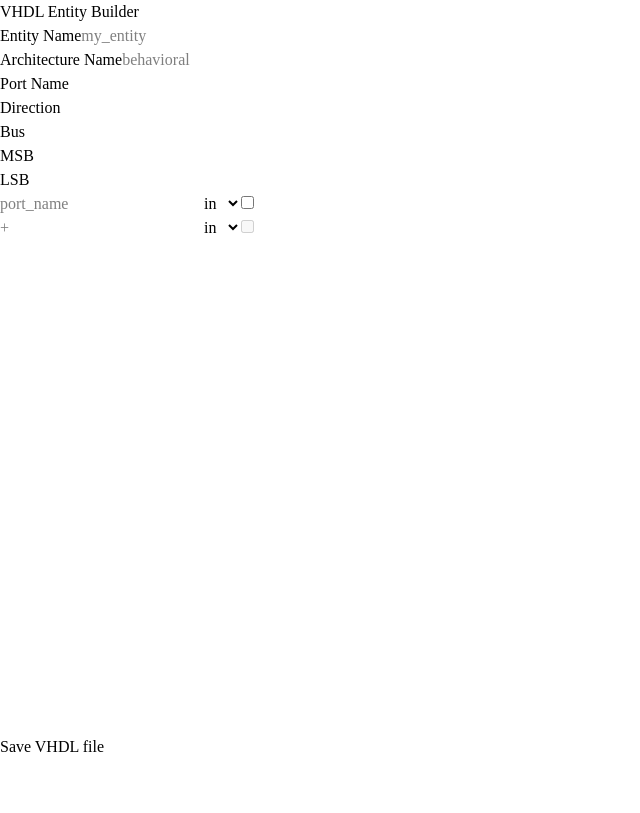
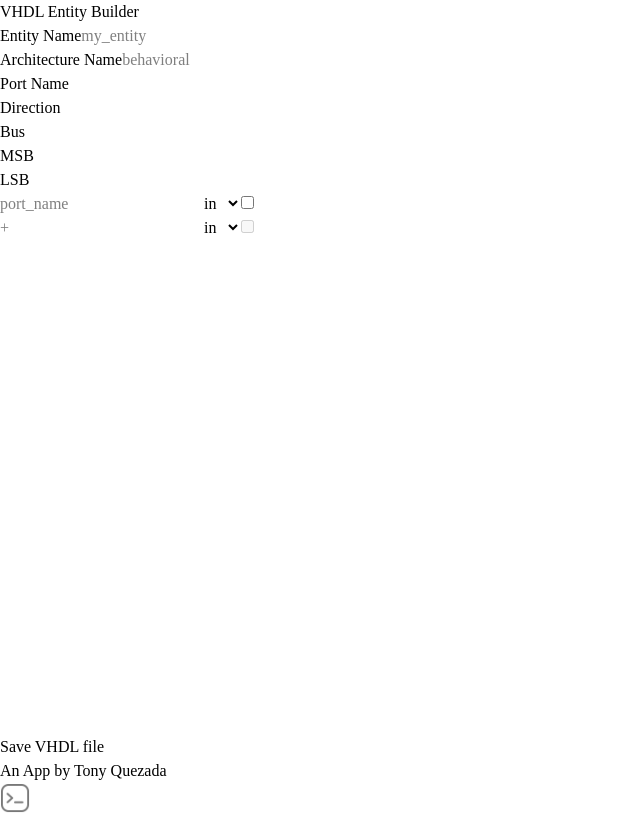
Before and after one commit to TonyQuezada/vhdl-entity-builder, a React (Vite) app in the folder src/renderer/: page / in a window 1280 px wide. Shown: the whole page, without its empty margins (0-640 px from the left). Built offline with nearby package versions, Linux system fonts and the light colour scheme.

Commit message:
padding bottom

```diff
--- a/src/renderer/src/App.jsx
+++ b/src/renderer/src/App.jsx
@@ -1,4 +1,5 @@
 import PortTable from "./components/PortTable"
+import MarcaAgua from "./components/MarcaAgua"
 import './App.css'
 
 function App() {
@@ -8,6 +9,7 @@ function App() {
       <h1 className="font-bold text-6xl text-center m-10">VHDL Entity Builder</h1>
 
       <PortTable/>
+      <MarcaAgua/>
 
     </>
   )
--- /dev/null
+++ b/src/renderer/src/components/MarcaAgua.jsx
@@ -0,0 +1,17 @@
+import terminal from '../../public/assets/terminal.png'
+
+const MarcaAgua = () => {
+
+    return(
+        <div className="w-full h-30 mt-15">
+            <div className="w-11/12 bg-gray-600 rounded h-1 justify-self-center"></div>
+                <div className='flex flex-row-reverse justify-self-center w-11/12 items-center'>
+                    <div className="text-gray-500 font-medium p-2">An App by <a href="https://github.com/TonyQuezada" target="_blank" className='underline'>Tony Quezada</a></div>
+                    <a href="https://github.com/TonyQuezada/vhdl-entity-builder" target='_blank'><img src={terminal} width={"30px"} height={"30px"} alt="" srcset="" /></a>
+                </div>
+        </div>
+    )
+
+}
+
+export default MarcaAgua
```
Also changed, not shown: src/renderer/public/assets/terminal.png (added).
